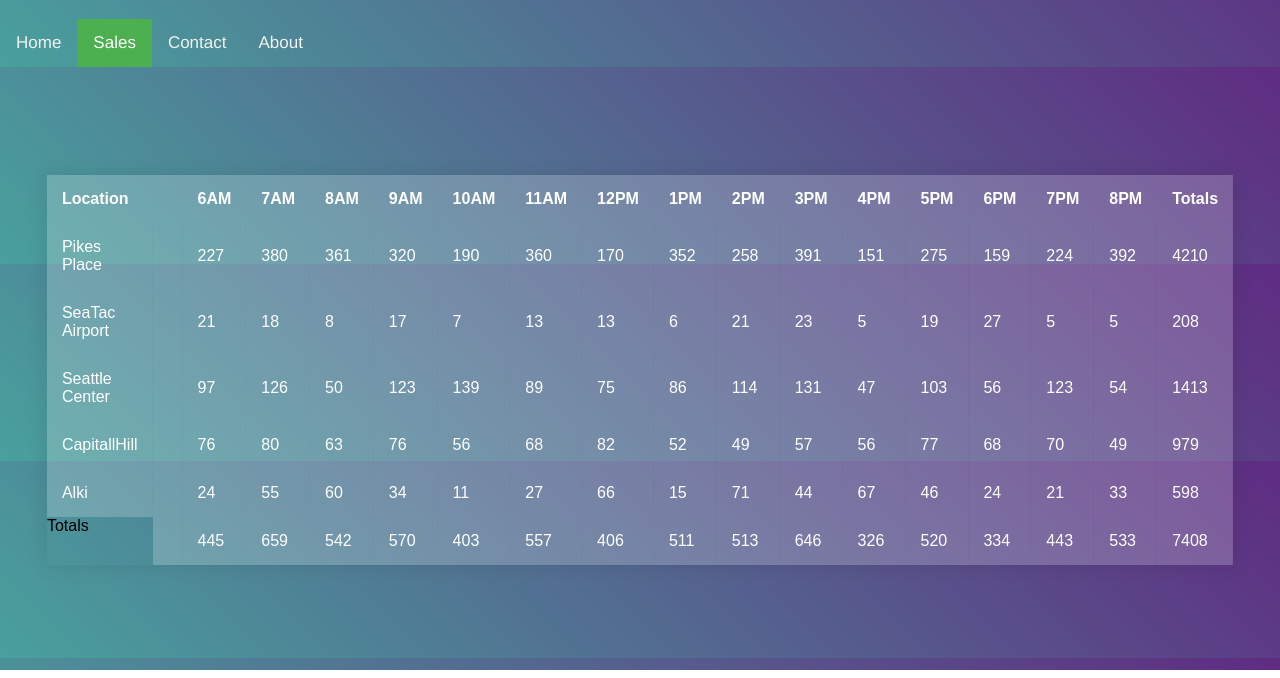
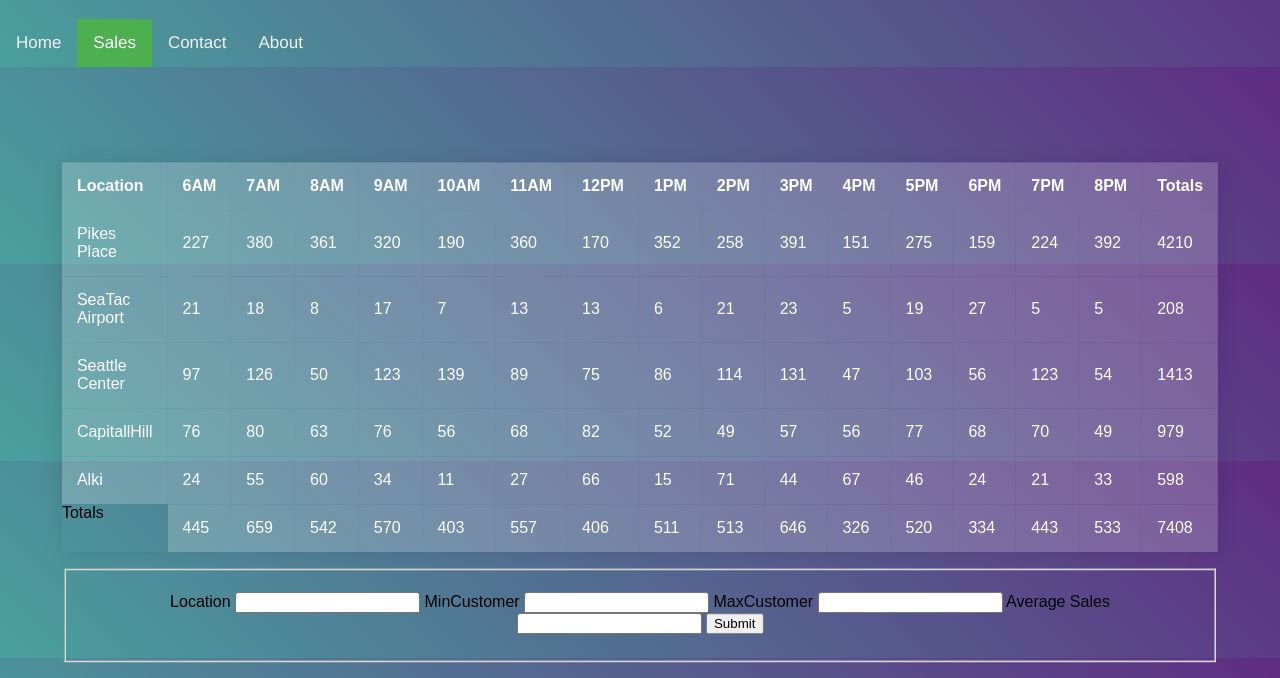
Before and after one commit to ptong19/salmoncookies, a plain HTML site: page sales.html in a window 1280 px wide. Shown: the part 130-808 px from the top of the page. Drawn offline with Linux system fonts and the light colour scheme; a web font is replaced by a local one.

Commit message:
add box and events

```diff
--- a/css/styles.css
+++ b/css/styles.css
@@ -104,7 +104,7 @@ table {
 	border-collapse: collapse;
 	overflow: hidden;
   box-shadow: 0 0 20px rgba(0,0,0,0.1);
-  margin-top: 200px;
+  margin-top: 300px;
 }
 
 th,
--- a/js/app.js
+++ b/js/app.js
@@ -1,15 +1,15 @@
 'use strict';
 
 var tableEl = document.getElementById('table');
+var tableFoot = document.getElementById('footer');
+
 
 
 var storeLocation =[];
 
 var customerPerhr = ['6AM','7AM','8AM','9AM','10AM','11AM','12PM','1PM','2PM','3PM','4PM','5PM','6PM','7PM','8PM'];
 
-// function getRandomCustomer(min, max) {
-//   return Math.floor(Math.random() * (max - min + 1)) + min;
-// }
+
 function Cookiestore(location,min,max,average){
 
   this.location = location;
@@ -47,11 +47,9 @@ Cookiestore.prototype.getHourlySales = function () {
 function makeFooterRow() { //eslint-disable-line
   var tableRow = document.createElement('tr');
   tableRow.textContent = 'Totals';
-  tableEl.appendChild(tableRow);
+  tableFoot.appendChild(tableRow);
 
-  var tableD = document.createElement('td');
-  tableD.textContent ='';
-  tableRow.appendChild(tableD);
+
 
 
 
@@ -90,7 +88,7 @@ Cookiestore.prototype.renderCookiestore = function(){
 
   this.getHourlySales();
 
-  console.log('hoursale inside cookie store', this.hoursale);
+  // console.log('hoursale inside cookie store', this.hoursale);
 
   var trEl = document.createElement('tr');
   tableEl.appendChild(trEl);
@@ -101,12 +99,6 @@ Cookiestore.prototype.renderCookiestore = function(){
   var tdEl = document.createElement('td');
   tdEl.textContent = this.location;
   trEl.appendChild(tdEl);
-
-
-  // add the minnimum
-  var tdEl2 = document.createElement('td');
-  tdEl2.textContent = this.hoursale[i];
-  trEl.appendChild(tdEl2);
 
 
 
@@ -140,10 +132,6 @@ function renderHeader(){
   thEl1.textContent = 'Location';
   trEl.appendChild(thEl1);
 
-  var thEl2 = document.createElement('th');
-  thEl2.textContent ='';
-  trEl.appendChild(thEl2);
-
 
 
 
@@ -160,23 +148,82 @@ function renderHeader(){
 }
 
 
-// easy shit to do the table
+
 function render(){
-
 
   //Load Table Header
   renderHeader();
 
   //Load Body Content
-  pikeMarket.renderCookiestore();
-  airPort.renderCookiestore();
-  seaTtle.renderCookiestore();
-  capHill.renderCookiestore();
-  alKi.renderCookiestore();
+  // pikeMarket.renderCookiestore();
+  // airPort.renderCookiestore();
+  // seaTtle.renderCookiestore();
+  // capHill.renderCookiestore();
+  // alKi.renderCookiestore();
+
+  for(var i = 0; i <storeLocation.length; i++){
+    storeLocation[i].renderCookiestore();
+    // console.log(render);
+  }
+
+}
+render();
+makeFooterRow();
 
 
 
+
+
+var formEl = document.getElementById('form');
+formEl.addEventListener('submit',handleSubmit);
+// Store the form input in variables
+
+function handleSubmit(e){
+  e.preventDefault();
+
+  var newStorename = e.target.storeLocal.value;
+  var minCust = e.target.minInput.value;
+  var maxCust = e.target.maxInput.value;
+  var avgCookies = e.target.avgInput.value;
+
+  var store = new Cookiestore(newStorename, minCust, maxCust, avgCookies);
+
+  console.log('new store:', store);
+
+  // store.getHourlySales();
+  store.renderCookiestore();
+  // store.push(newStorename);
+  myFunction();
+  makeFooterRow();
+  clearFields(event);
 }
 
-render();
-makeFooterRow();
+function myFunction() {
+  document.getElementById('footer').innerHTML = '';
+}
+
+var clearFields = function(event){
+  event.target.storeLocal.value = null;
+  event.target.minInput.value = null;
+  event.target.maxInput.value = null;
+  event.target.avgInput.value = null;
+};
+
+
+
+
+
+
+// var formEl = document.getElementById('form');
+// formEl.addEventListener('submit', function(event) {
+//   event.preventDefault();
+//   var newStorename = event.target.storeLocal.value;
+//   var minCust = event.target.minInput.value;
+//   var maxCust = event.target.maxInput.value;
+//   var avgCookies = event.avgInput.value;
+//   var Storename = new Cookiestore();
+//   // Storename.getHourlySales();
+//   Storename.renderCookiestore();
+//   // stores.push(newStore);
+//   // clearFields(event);
+// });
--- a/sales.html
+++ b/sales.html
@@ -24,14 +24,40 @@
         </header>
 
 <main>
-
             <div class="container">
             <table align="center">
                 <tbody id="table" ></tbody>
+                <tfoot id="footer"></tfoot>
 
             </table>
+            <p><div id='inputForm' align='center'>
+                    <form id='form'>
+                        <fieldset>
+                            <p>
+                    <label>Location  <input type="text" id="storeLocal" name="storeLocal" ></label>
+                    <label>MinCustomer <input type="text" id="minInput"></label>
+                    <label> MaxCustomer <input type="text" id="maxInput"></label>
+                    <label>Average Sales <input type="text" id="avgInput"></label>
+                    <button type="submit" id="submit">Submit</button>
+                    </p>
+                    </form>
+                    </fieldset>
+                  </div>
+                 </p>
+            </div>
+
+
+
+
+
+
+
+
 
             </div>
+
+            </main>
+
 
 
 
@@ -57,6 +83,9 @@
 
 
 
+
+
+
     <footer>
 
 
```
Also changed, not shown: index.html (+41 -1 lines), forms.html (added).
